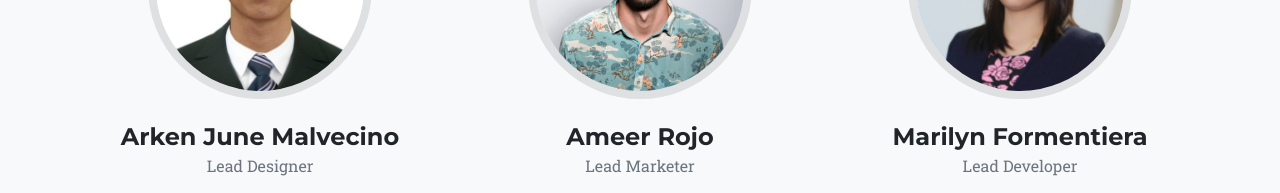
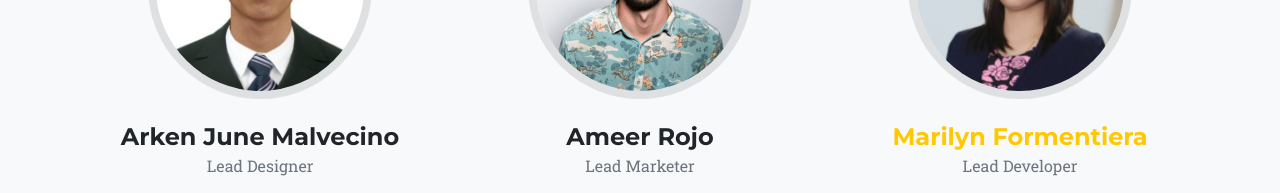
Before and after one commit to marilynformentiera/a2l-website, a plain HTML site: page index.html in a window 1280 px wide. Shown: the part 4860-5053 px from the top of the page. Drawn offline with nearby package versions, Linux system fonts and the light colour scheme.

Commit message:
linked lyn's profile.
linked lyn's profile.

```diff
--- a/index.html
+++ b/index.html
@@ -275,7 +275,7 @@
                     <div class="col-lg-4">
                         <div class="team-member">
                             <img class="mx-auto rounded-circle" src="assets/img/team/3.jpg" alt="Marilyn" />
-                            <h4>Marilyn Formentiera</h4>
+                            <h4><a href="assets/profile/index.html" target="_blank" class="text-decoration-none" >Marilyn Formentiera<a></h4>
                             <p class="text-muted">Lead Developer</p>
                             <a class="btn btn-dark btn-social mx-2" href="#!"><i class="fab fa-twitter"></i></a>
                             <a class="btn btn-dark btn-social mx-2" href="#!"><i class="fab fa-facebook-f"></i></a>
```
